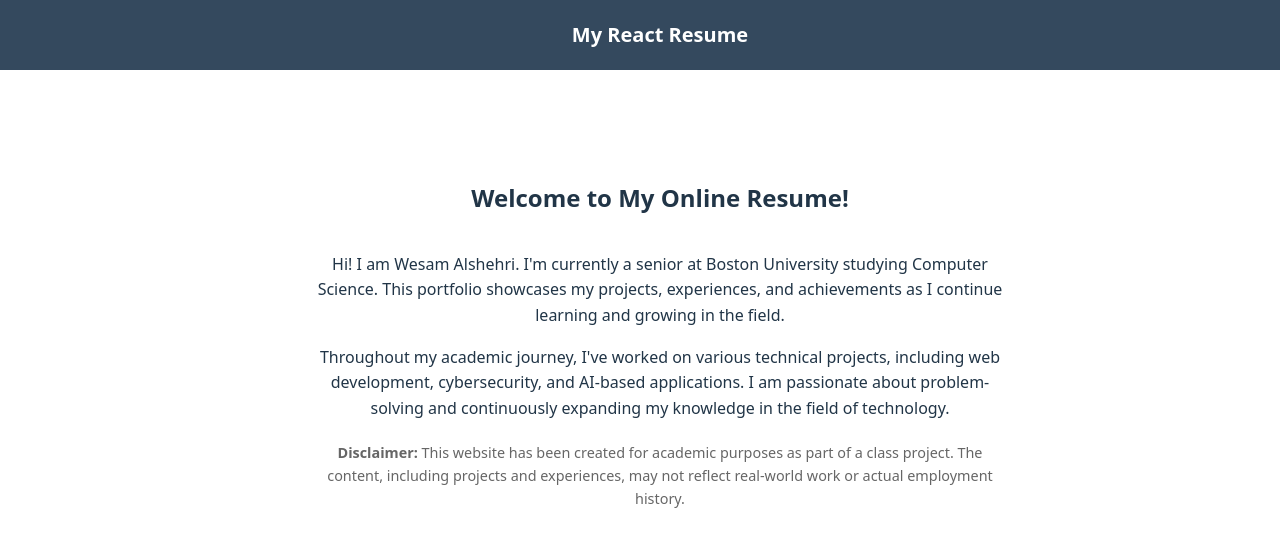
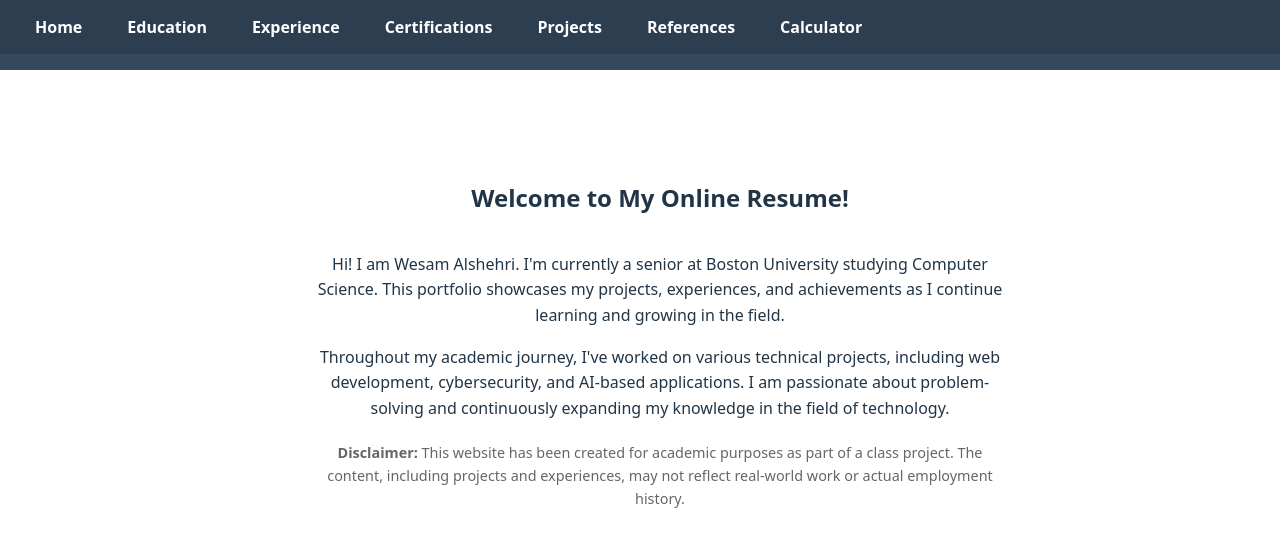
Before and after one commit to wesalshehri/mp3, a React (Vite) app: page / in a window 1280 px wide. Shown: the top 546 px of the page. Built offline with nearby package versions, Linux system fonts and the light colour scheme.

Commit message:
Update App.tsx

```diff
--- a/src/App.tsx
+++ b/src/App.tsx
@@ -13,8 +13,8 @@ import Skills from "./pages/Skills.tsx";
 function Root() {
     return (
         <div>
+            <Header />
             <Nav />
-            <Header />
             <Routes>
                 <Route path="/" element={<Home />} />
                 <Route path="/education" element={<Education />} />
```
